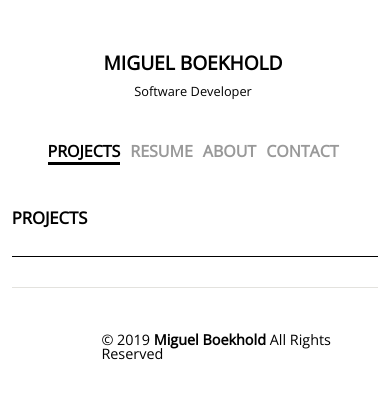
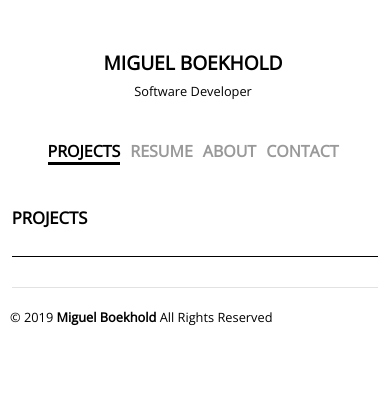
Before and after one commit to mboekhold/mboekhold.github.io, a Vue app: page / in a window 390 px wide. Shown: the top 398 px of the page. Built offline with nearby package versions, Linux system fonts and the light colour scheme; a small style sheet from the web is missing.

Commit message:
reactive footer

```diff
--- a/src/App.vue
+++ b/src/App.vue
@@ -210,7 +210,7 @@ h1{
 
   .main {
       width: 94%;
-      margin: 0 auto 30px auto;
+      margin: 0 auto 10px auto;
       padding: 0;
       float: none;
   }
@@ -232,6 +232,11 @@ h1{
     display: inline-block;
     padding: 5px;
   }
+#footer {
+    float: left;
+    margin-left: 10px;
+    font-size: .8rem;
+}
 
 }
 @media only screen and (min-width: 601px ) and (max-width: 860px){
@@ -251,7 +256,7 @@ h1{
 
   .main {
       width: 94%;
-      margin: 0 auto 30px auto;
+      margin: 0 auto 10px auto;
       padding: 0;
       float: none;
   }
@@ -280,6 +285,10 @@ h1{
   .header {
       position: static;
   }
+  #footer {
+        float: left;
+        margin-left: 20px;
+    }
 }
 
 
```
